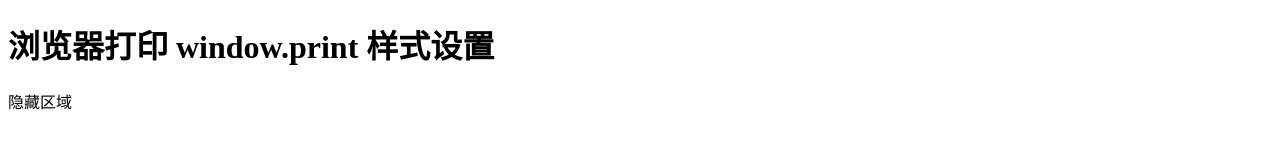
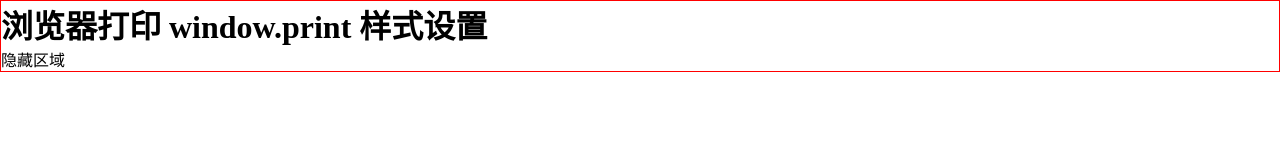
Before and after one commit to Dolov/Dolov.github.io, a plain HTML site: page small/window.print/style.html in a window 1280 px wide. Drawn offline with Linux system fonts and the light colour scheme.

Commit message:
✨设置边距以及页眉页脚

```diff
--- a/small/window.print/style.html
+++ b/small/window.print/style.html
@@ -7,6 +7,16 @@
     <title>Document</title>
 </head>
 <style>
+    * {
+        margin: 0;
+        padding: 0;
+    }
+    @page {
+        /* margin: 1cm; */
+    }
+    body {
+        border: 1px solid red;
+    }
     @media print {
         #ad {
             display: none;
```
Also changed, not shown: 1 other file.
